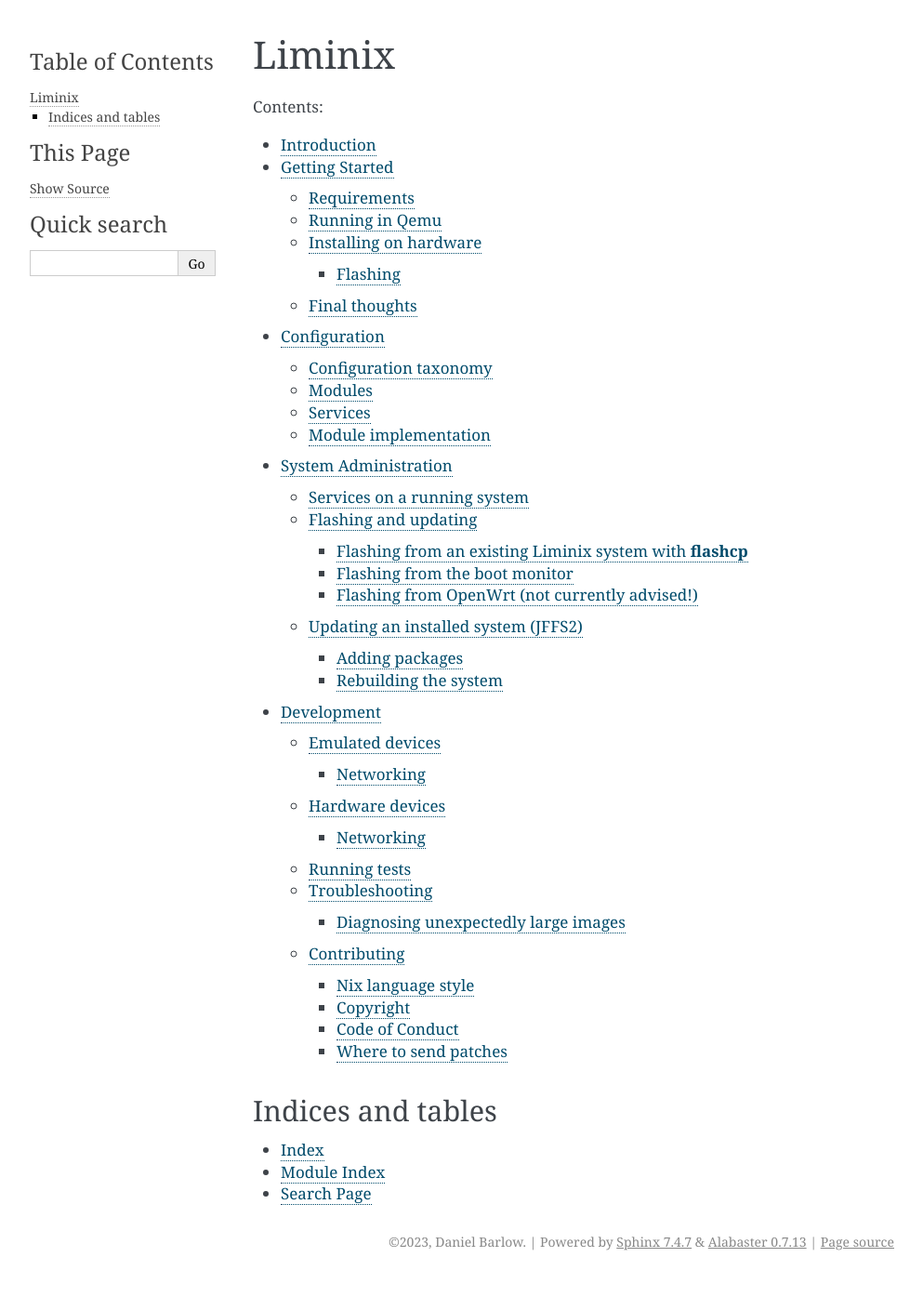
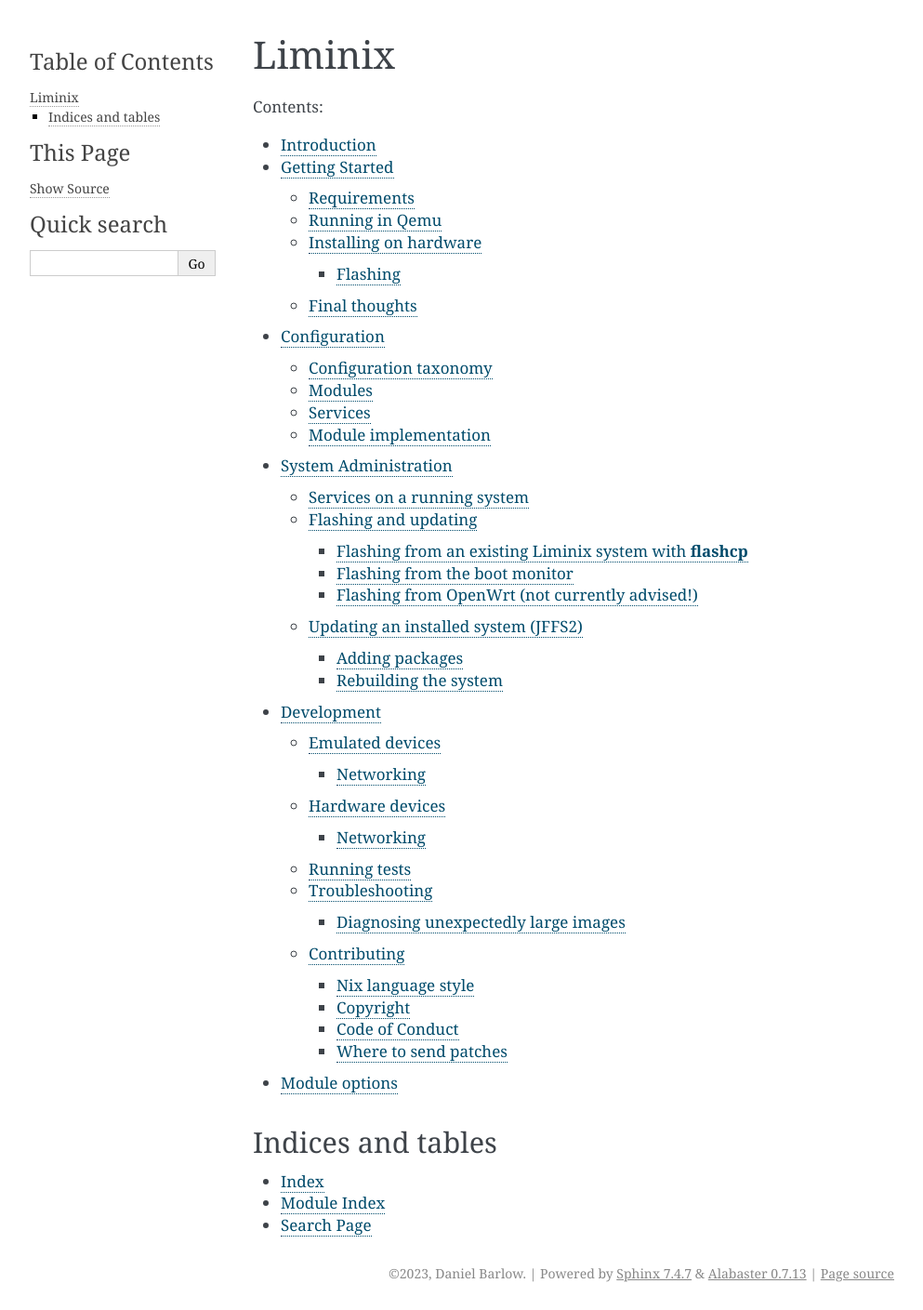
Before and after one commit to telent/liminix, a Sphinx documentation site: the page built from doc/index.rst, in a window 1280 px wide. Shown: the whole page at 93% size, without its empty margins (148-1141 px from the left). Built offline with Sphinx 7.4.7, drawn with Linux system fonts in a browser that asks for light colours; before the commit the page ends 1375 px from its top, so only the background shows below that.

Commit message:
include generated module options

```diff
--- a/doc/index.rst
+++ b/doc/index.rst
@@ -10,6 +10,7 @@
    configuration
    admin
    development
+   modules
 
 
 Indices and tables
--- /dev/null
+++ b/doc/modules.rst
@@ -0,0 +1,4 @@
+Module options
+##############
+
+.. include:: modules-generated.rst
```
Also changed, not shown: 1 other file.
